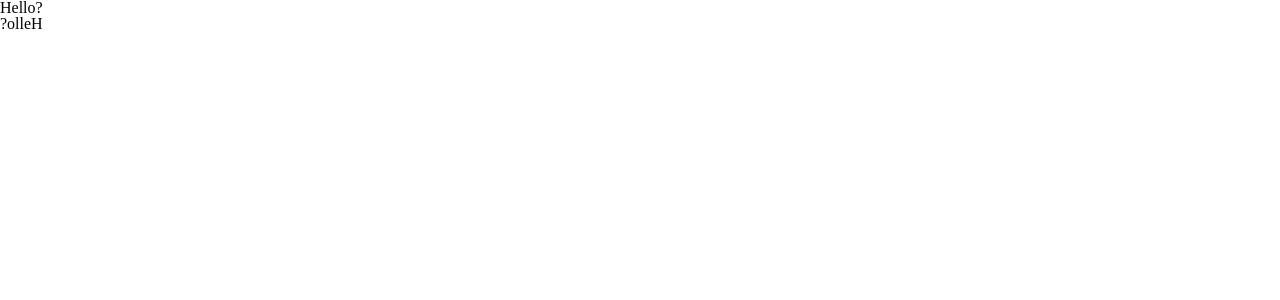
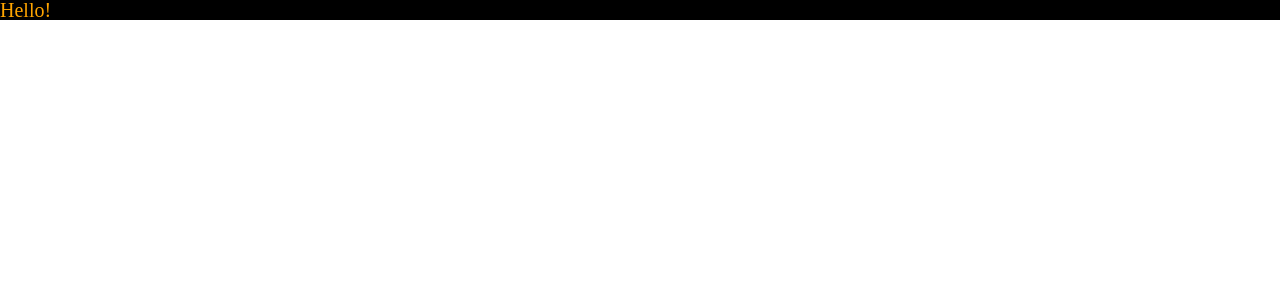
Before and after one commit to Amylo-jh/vue3-practice, a Vue app: page / in a window 1280 px wide. Shown: the top 300 px of the page. Built offline with nearby package versions, Linux system fonts and the light colour scheme.

Commit message:
Part 9 - Ch 2 - 07. 클래스와 스타일 바인딩

```diff
--- a/src/App.vue
+++ b/src/App.vue
@@ -1,33 +1,39 @@
 <template>
-  <h1 @click="changeMessage">
-    {{ msg }}
+  <h1
+    :style="[fontStyle, backgroundStyle]"
+    @click="changeStyle">
+    Hello!
   </h1>
-  <h1> {{ reversedMessage }}</h1>
 </template>
 
 <script>
 export default {
   data() {
     return {
-      msg : "Hello?"
-    }
-  },
-  computed: {
-    reversedMessage() {
-      return this.msg.split('').reverse().join('')
-    }
-  },
-  watch: {
-    msg(newValue) {
-      console.log(newValue)
-    },
-    reversedMessage() {
-      console.log('reversedMessage: ', this.reversedMessage)
+      fontStyle: {
+        color: 'orange',
+        fontSize: '20px'
+      },
+      backgroundStyle: {
+        backgroundColor: 'black'
+      }
     }
   },
   methods: {
-    changeMessage() {
-      this.msg = "Good!"
+    activate() {
+      this.isActive = !this.isActive
+    },
+    changeStyle() {
+      this.fontStyle.color = 'red',
+      this.fontStyle.fontSize = '50px'
     }
   }
-}</script>
+}
+</script>
+
+<style scoped>
+  .active {
+    color: red;
+    font-weight: bold;
+  }
+</style>
```
